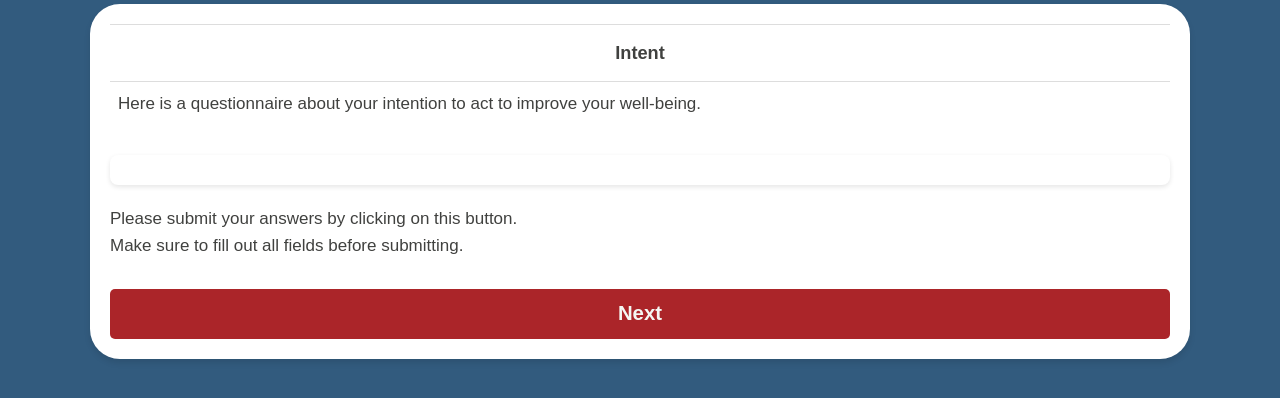
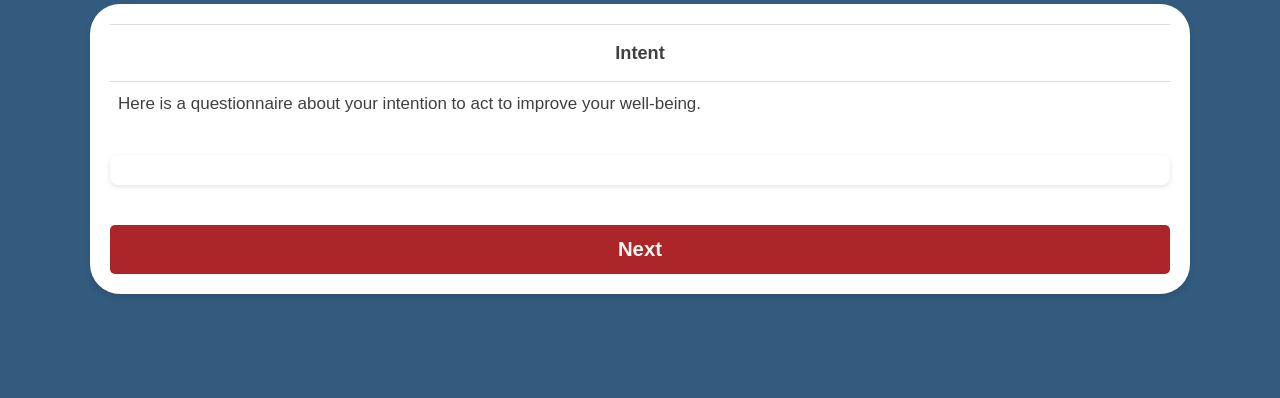
Before and after one commit to clessn/datagotchi_sante, a Flask app: page /intent in a window 1280 px wide. Shown: the part 147-545 px from the top of the page. Run offline with Flask 3, Linux system fonts and the light colour scheme; the visitor is signed in with stand-in values (Sample User, id 1); data that the repository does not hold is empty; parts of the project's set-up code (start-up, migrations or seed data) failed here and were passed over; some libraries are stand-ins or nearby versions.

Commit message:
remove sentences asking to answer questions

```diff
--- a/app/templates/main/likert_table.html
+++ b/app/templates/main/likert_table.html
@@ -45,10 +45,6 @@
             {% endfor %}
         </div>
 
-        <p>
-        Please submit your answers by clicking on this button.<br>
-        Make sure to fill out all fields before submitting.
-        </p>
         <div style="text-align: left;">
             <input type="submit" value="Next" class="btn btn-primary btn-submit">
         </div>
--- a/app/templates/main/question_blocs.html
+++ b/app/templates/main/question_blocs.html
@@ -119,10 +119,6 @@
             </table>
         {% endfor %}
     </div>
-    <p>
-        Please submit your answers by clicking on this button.<br>
-        Make sure to fill out all fields before submitting.
-    </p>
     <div style="text-align: left;">
         <input type="submit" value="{{ button_text }}" class="btn {{ button_class }}">
     </div>
```
